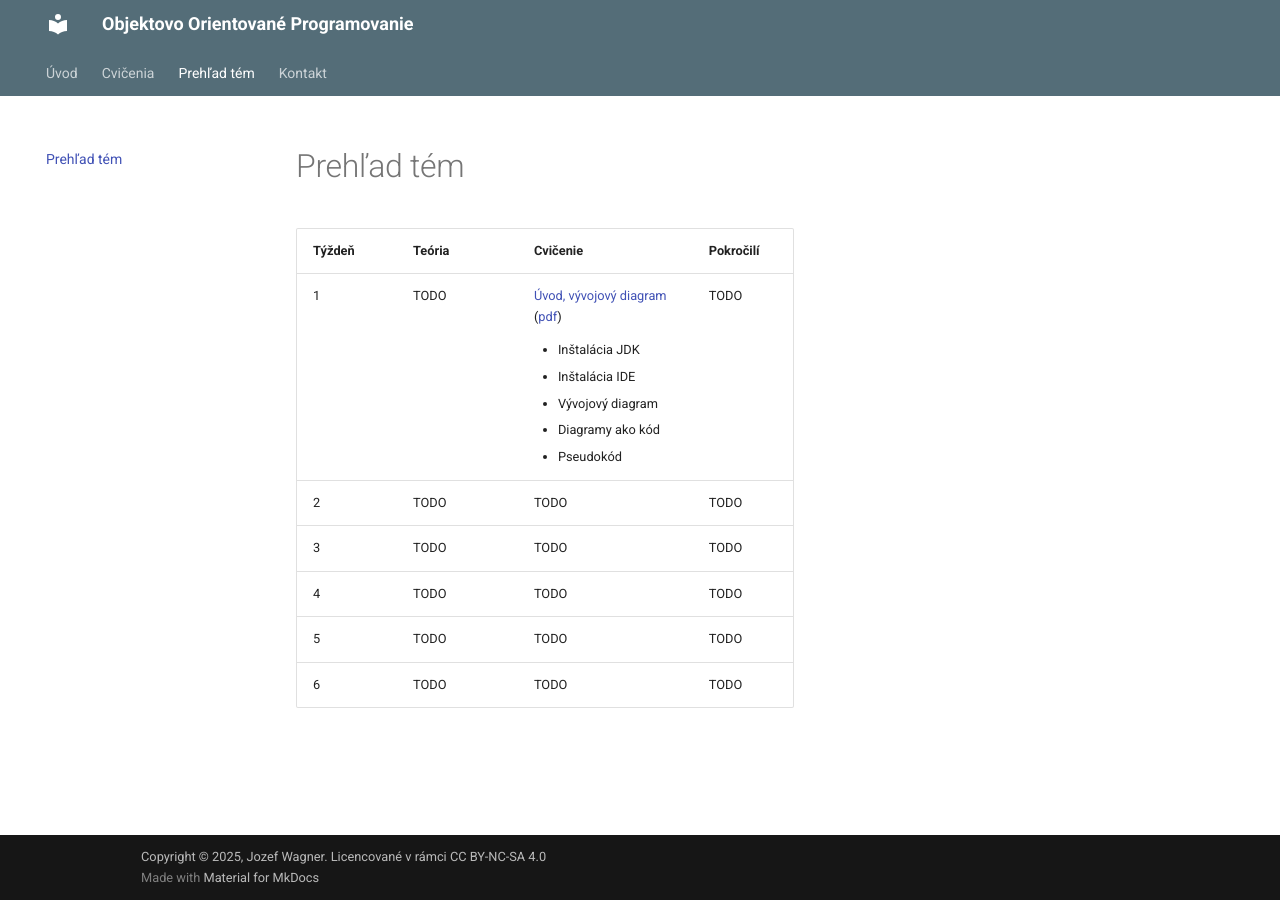
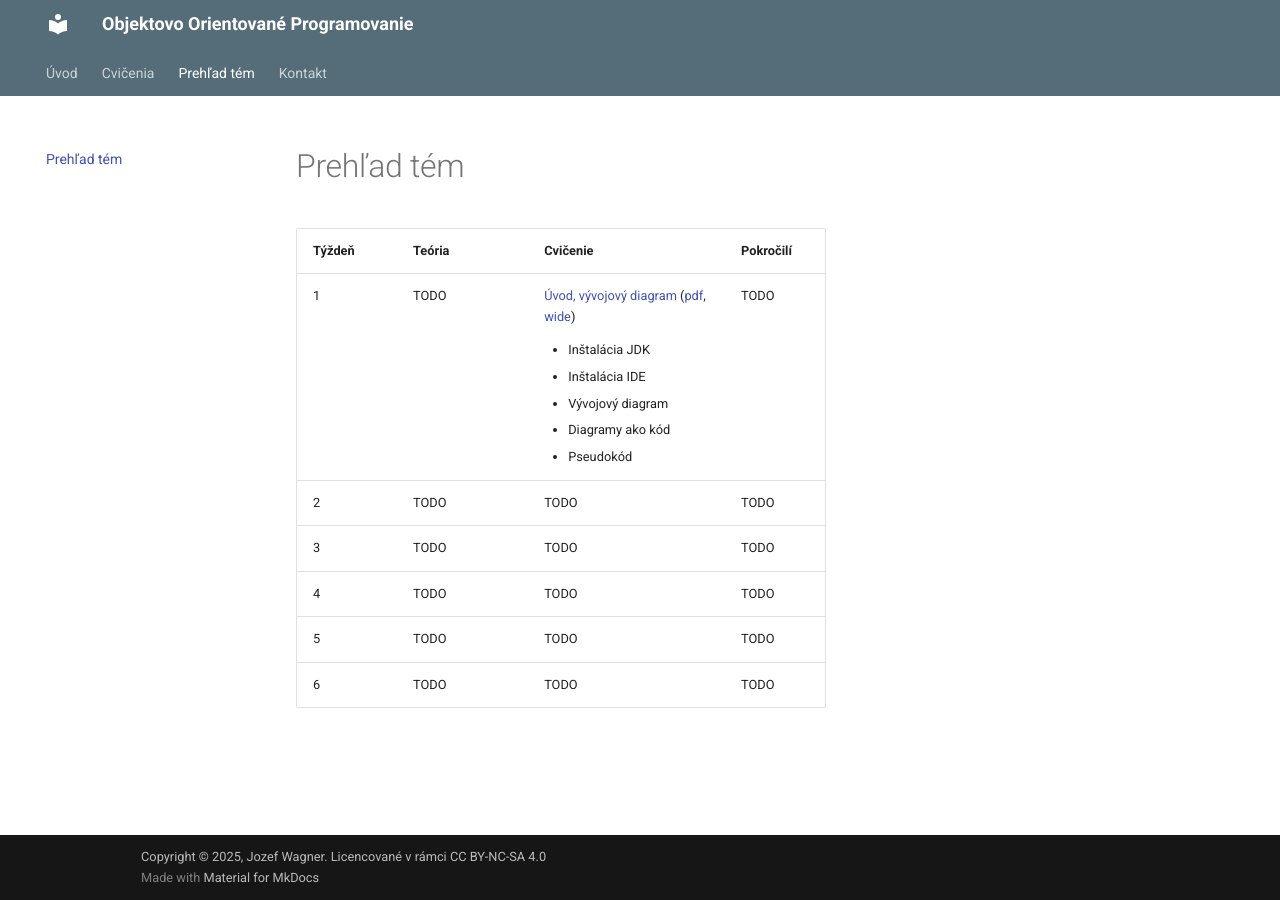
Before and after one commit to wagjo/oop, an MkDocs documentation site: the page built from docs/prehlad.md, in a window 1280 px wide. Built offline with MkDocs 1.6.1 and Material for MkDocs 9.7.7, drawn with Linux system fonts in a browser that asks for light colours.

Commit message:
widescreen support

```diff
--- a/docs/prehlad.md
+++ b/docs/prehlad.md
@@ -15,7 +15,7 @@
 <td width=30%>TODO
 </td>
 <td width=50%>
-<a href="../cvicenie-3/c01-uvod">Úvod, vývojový diagram</a> (<a href="../assets/c01.pdf">pdf</a>)
+<a href="../cvicenie-3/c01-uvod">Úvod, vývojový diagram</a> (<a href="../assets/c01.pdf">pdf</a>, <a href="../assets/c01w.pdf">wide</a>)
 <ul>
 <li>Inštalácia JDK</li>
 <li>Inštalácia IDE</li>
```
Also changed, not shown: 4 other files.
